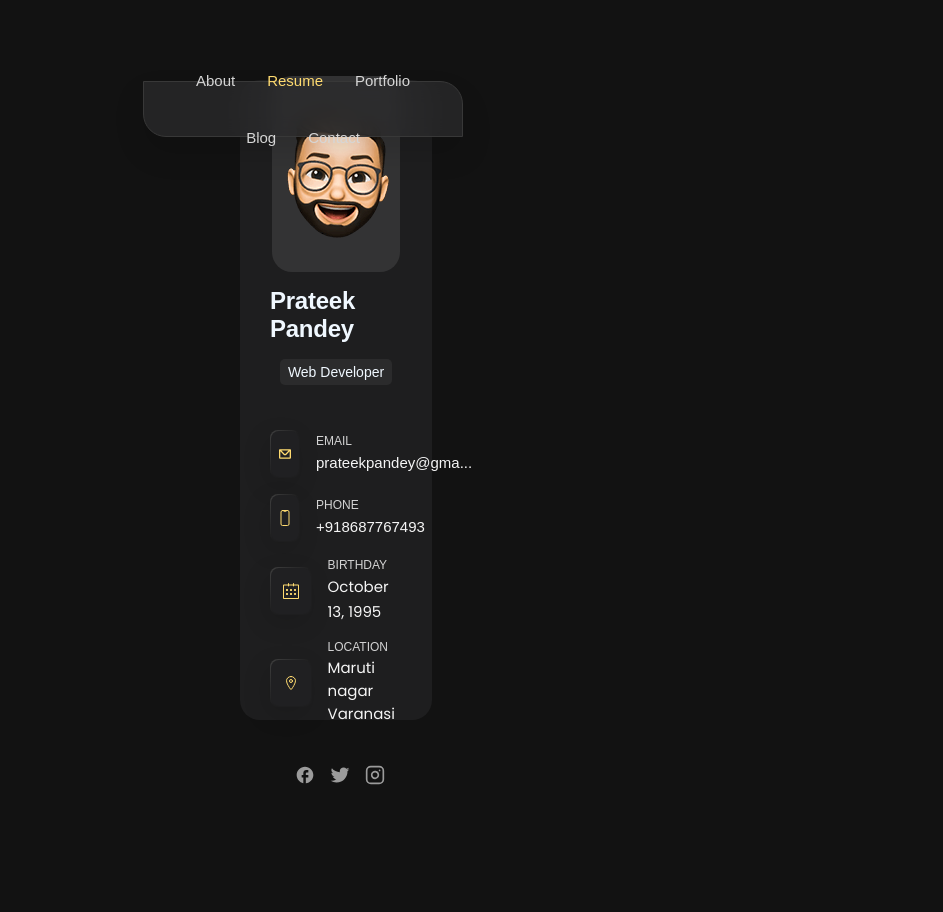
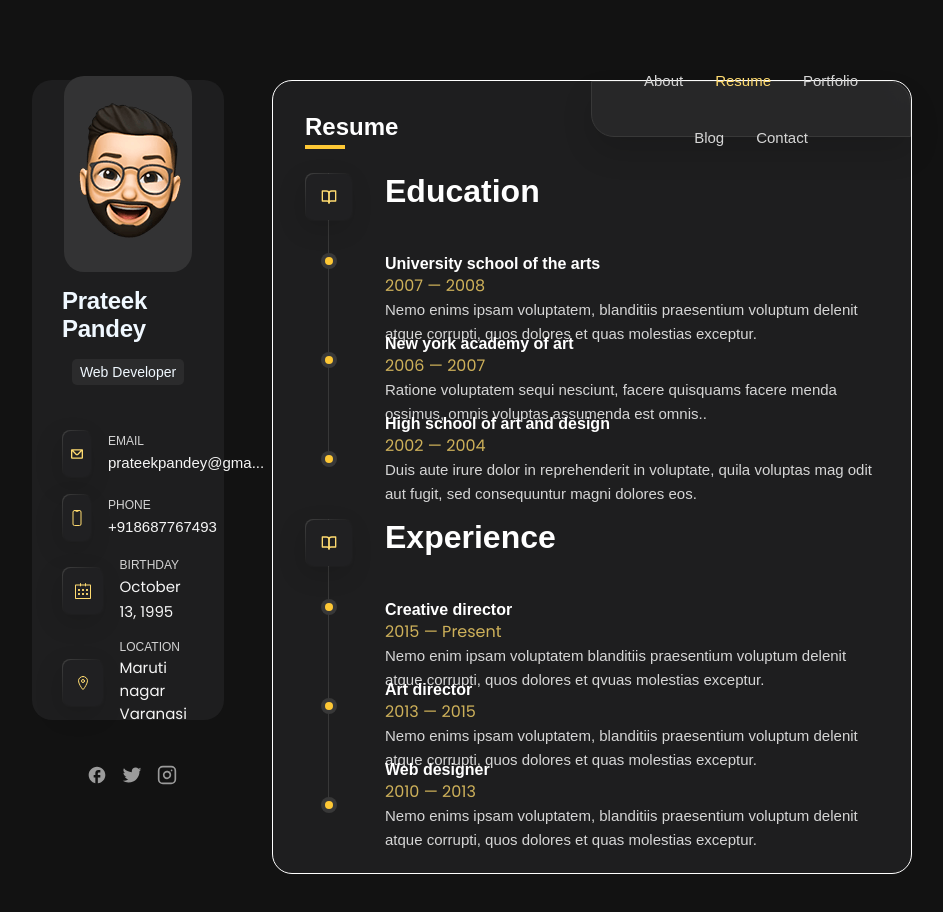
Before and after one commit to Sukhvindra9718/Portfolio, a React (Vite) app in the folder Frontend/: page / in a window 1280 px wide. Both pictures are taken after a click on the button "Resume". Shown: the top 912 px of the page, without its empty margins (288-1231 px from the left). Before the commit the page ends 800 px from the top, so only its background shows below. Built offline with nearby package versions, Linux system fonts and the light colour scheme.

Commit message:
create resume

```diff
--- /dev/null
+++ b/Frontend/Component/Resume.css
@@ -0,0 +1,74 @@
+.resume-title {
+  display: flex;
+  justify-content: start;
+}
+.resume-title h1 {
+  position: relative;
+  display: inline-block;
+}
+.resume-title h1::after {
+  content: "";
+  display: block;
+  width: 40px;
+  height: 4px;
+  background-color: #fec835;
+  margin-top: 4px;
+}
+.title-wrapper {
+  margin-bottom: 2.8rem;
+}
+.title-wrapper h3 {
+  font-size: 32px;
+}
+.timeline-container {
+  display: flex;
+  gap: 2rem;
+}
+.timeline-item {
+  height: 10vh;
+}
+
+.timeline-list span {
+  color: #ceb15a;
+  font-weight: 400;
+  line-height: 1.6;
+}
+
+.timeline-text {
+  color: #d6d6d6;
+  font-weight: 300;
+  line-height: 1.6;
+}
+
+.dot-container {
+  display: flex;
+  flex-direction: column;
+  align-items: center;
+  gap: 5.2rem;
+  margin-top: 2rem;
+}
+.outer-dot {
+  width: 16px;
+  height: 16px;
+  border-radius: 50%;
+  background-color: #383838;
+  display: flex;
+  align-items: center;
+  justify-content: center;
+  z-index: 2;
+}
+
+.inner-dot {
+  width: 8px;
+  height: 8px;
+  border-radius: 50%;
+  background-color: #fec835;
+}
+
+.timeline-line {
+  width: 1px;
+  height: 18rem;
+  background-color: #383838;
+  position: absolute;
+  left: 3.5rem;
+}
--- a/Frontend/Component/Sidebar.css
+++ b/Frontend/Component/Sidebar.css
@@ -1,7 +1,8 @@
 .sidebar {
   background-color: #1e1e1f;
   border-radius: 20px;
-
+  position: fixed;
+  left: 20rem;
   height: 80vh;
   width: 15vw;
   padding: 30px;
--- a/Frontend/src/App.css
+++ b/Frontend/src/App.css
@@ -29,4 +29,5 @@ body {
   justify-content: center;
   gap: 2rem;
   margin: 5rem;
+  position: relative;
 }
--- a/Frontend/src/App.jsx
+++ b/Frontend/src/App.jsx
@@ -4,16 +4,20 @@ import Sidebar from "../Component/Sidebar";
 import About from "./pages/About";
 import Portfolio from "./pages/Portfolio";
 import Navbar from "../Component/Navbar";
+import Resume from "./pages/Resume";
 
 function App() {
   const [page, setPage] = React.useState("about");
   return (
     <div className="app">
       <Sidebar />
-      <div style={{ position: "relative" }}>
-        {page === "about" && <About />}
-        {page === "portfolio" && <Portfolio />}
-        <Navbar page={page} setPage={setPage} />
+      <div style={{ position: "sticky", left: "40rem" }}>
+        <div style={{ position: "relative" }}>
+          {page === "about" && <About />}
+          {page === "portfolio" && <Portfolio />}
+          {page === "resume" && <Resume />}
+          <Navbar page={page} setPage={setPage} />
+        </div>
       </div>
     </div>
   );
--- /dev/null
+++ b/Frontend/src/pages/Resume.jsx
@@ -0,0 +1,140 @@
+import React from "react";
+import { FiBookOpen } from "react-icons/fi";
+import "../../Component/Resume.css";
+function Resume() {
+  return (
+    <section className="Main-Content">
+      <div className="resume-title">
+        <h1>Resume</h1>
+      </div>
+      <div className="timeline-container">
+        <section>
+          <div className="timeline-line"></div>
+          <div className="icon-box">
+            <FiBookOpen />
+          </div>
+          <div className="dot-container">
+            <div className="outer-dot">
+              <div className="inner-dot"></div>
+            </div>
+            <div className="outer-dot">
+              <div className="inner-dot"></div>
+            </div>
+            <div className="outer-dot">
+              <div className="inner-dot"></div>
+            </div>
+          </div>
+        </section>
+        <section className="resume-timeline">
+          <div className="title-wrapper">
+            <h3>Education</h3>
+          </div>
+
+          <ul className="timeline-list">
+            <li className="timeline-item">
+              <h4 className="h4 timeline-item-title">
+                University school of the arts
+              </h4>
+
+              <span>2007 — 2008</span>
+
+              <p className="timeline-text">
+                Nemo enims ipsam voluptatem, blanditiis praesentium voluptum
+                delenit atque corrupti, quos dolores et quas molestias exceptur.
+              </p>
+            </li>
+
+            <li className="timeline-item">
+              <h4 className="h1 timeline-item-title">
+                New york academy of art
+              </h4>
+
+              <span>2006 — 2007</span>
+
+              <p className="timeline-text">
+                Ratione voluptatem sequi nesciunt, facere quisquams facere menda
+                ossimus, omnis voluptas assumenda est omnis..
+              </p>
+            </li>
+
+            <li className="timeline-item">
+              <h4 className="h4 timeline-item-title">
+                High school of art and design
+              </h4>
+
+              <span>2002 — 2004</span>
+
+              <p className="timeline-text">
+                Duis aute irure dolor in reprehenderit in voluptate, quila
+                voluptas mag odit aut fugit, sed consequuntur magni dolores eos.
+              </p>
+            </li>
+          </ul>
+        </section>
+      </div>
+
+      <div className="timeline-container">
+        <section>
+          <div className="timeline-line"></div>
+          <div className="icon-box">
+            <FiBookOpen />
+          </div>
+          <div className="dot-container">
+            <div className="outer-dot">
+              <div className="inner-dot"></div>
+            </div>
+            <div className="outer-dot">
+              <div className="inner-dot"></div>
+            </div>
+            <div className="outer-dot">
+              <div className="inner-dot"></div>
+            </div>
+          </div>
+        </section>
+        <section className="timeline">
+          <div className="title-wrapper">
+            <h3 className="h3">Experience</h3>
+          </div>
+
+          <ul className="timeline-list">
+            <li className="timeline-item">
+              <h4 className="h4 timeline-item-title">Creative director</h4>
+
+              <span>2015 — Present</span>
+
+              <p className="timeline-text">
+                Nemo enim ipsam voluptatem blanditiis praesentium voluptum
+                delenit atque corrupti, quos dolores et qvuas molestias
+                exceptur.
+              </p>
+            </li>
+
+            <li className="timeline-item">
+              <h4 className="h4 timeline-item-title">Art director</h4>
+
+              <span>2013 — 2015</span>
+
+              <p className="timeline-text">
+                Nemo enims ipsam voluptatem, blanditiis praesentium voluptum
+                delenit atque corrupti, quos dolores et quas molestias exceptur.
+              </p>
+            </li>
+
+            <li className="timeline-item">
+              <h4 className="h4 timeline-item-title">Web designer</h4>
+
+              <span>2010 — 2013</span>
+
+              <p className="timeline-text">
+                Nemo enims ipsam voluptatem, blanditiis praesentium voluptum
+                delenit atque corrupti, quos dolores et quas molestias exceptur.
+              </p>
+            </li>
+          </ul>
+        </section>
+      </div>
+    </section>
+  );
+}
+
+export default Resume;
```
